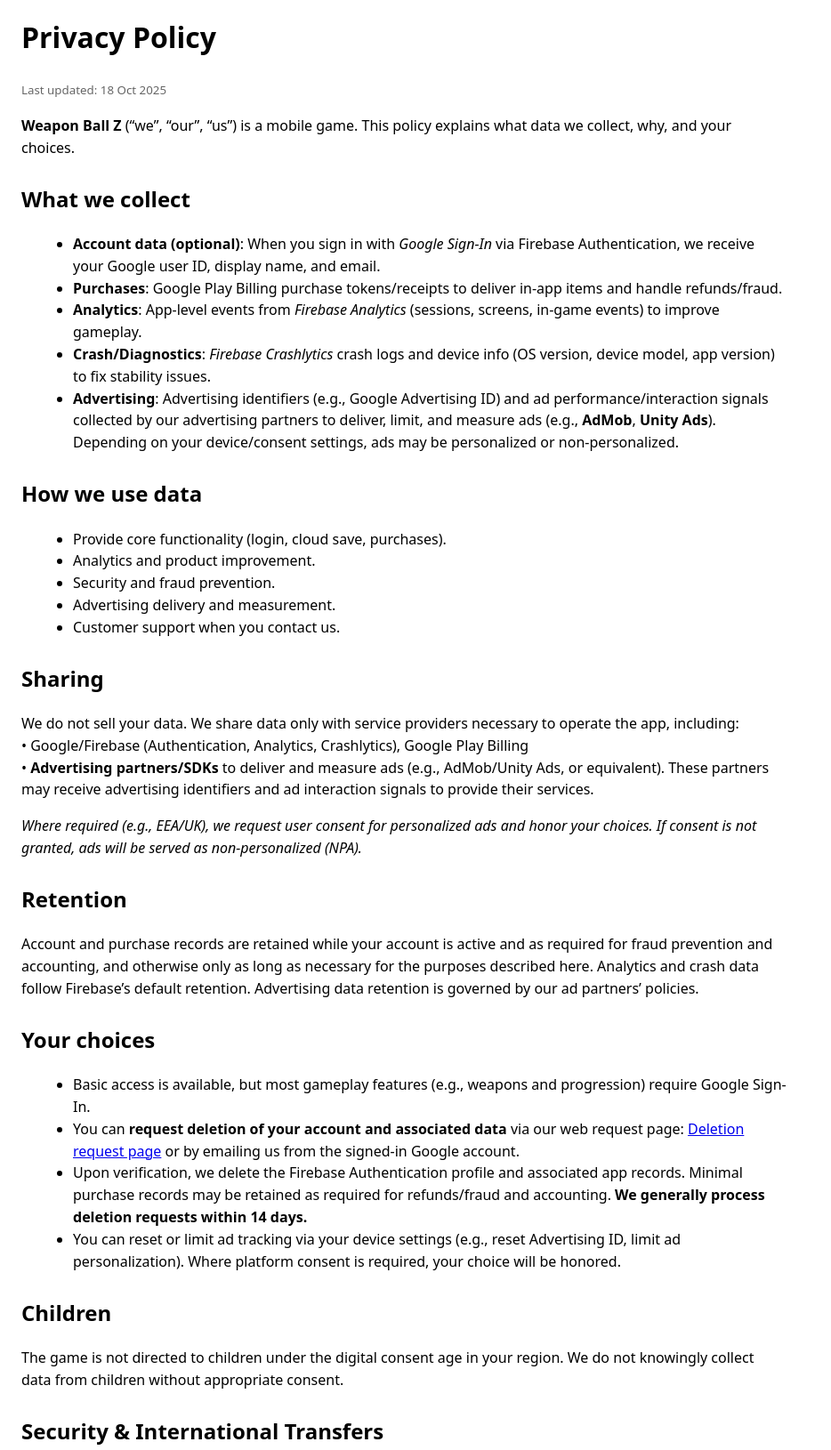
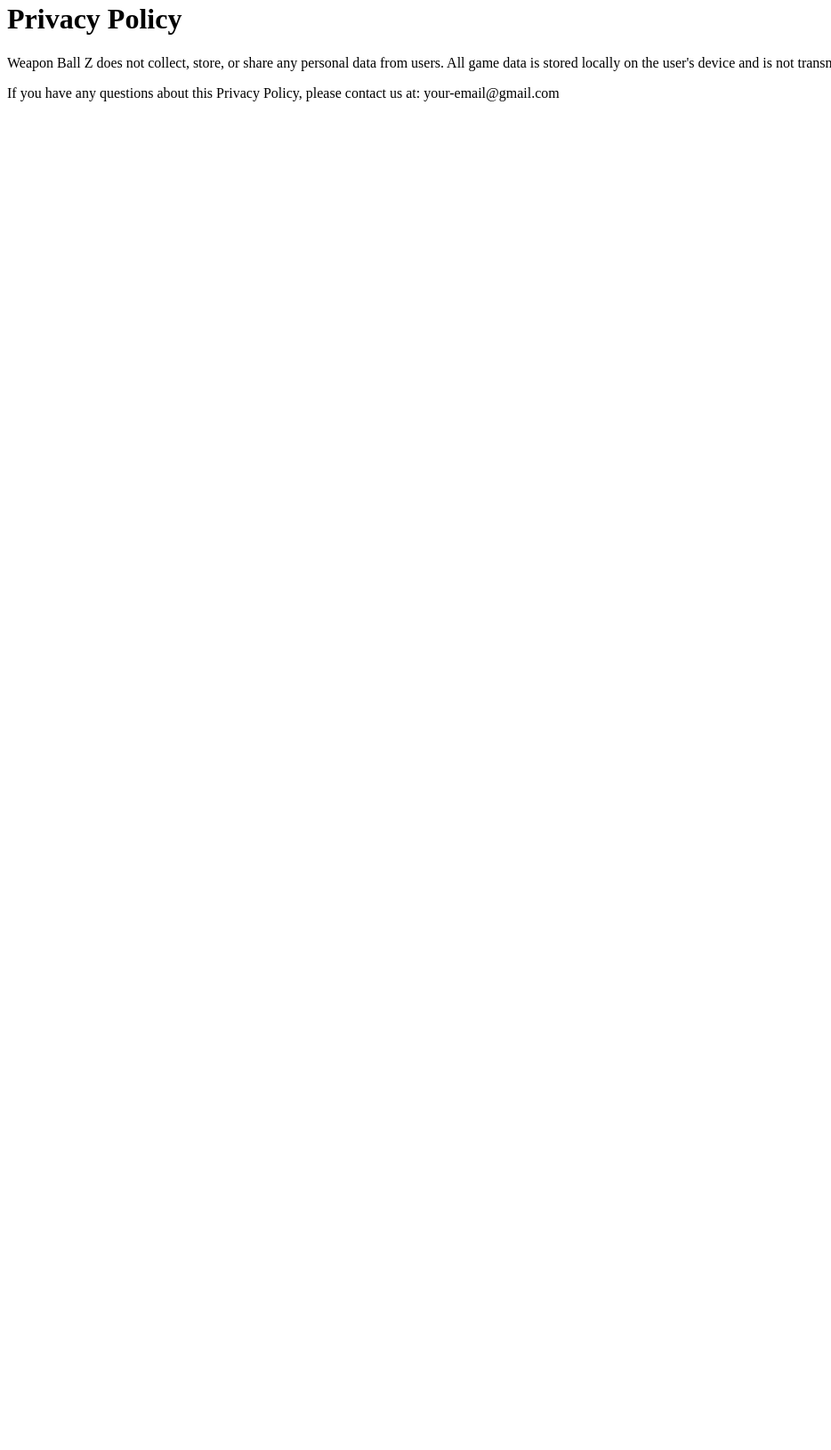
Before and after one commit to Puddin707/weaponballz-privacy, a plain HTML site: page index.html in a window 1280 px wide. Shown: the part 18-1648 px from the top of the page at 89% size, without its empty margins (0-934 px from the left). After the commit the page ends 800 px from the top, so only its background shows below. Drawn offline with Linux system fonts and the light colour scheme.

Commit message:
Update index.html

```diff
--- a/index.html
+++ b/index.html
@@ -1,70 +1,17 @@
 <!DOCTYPE html>
-<html lang="en">
+<html>
 <head>
-  <meta charset="utf-8" />
-  <title>Privacy Policy – Weapon Ball Z</title>
-  <meta name="viewport" content="width=device-width, initial-scale=1" />
-  <style>
-    body{font-family:system-ui,-apple-system,Segoe UI,Roboto,Helvetica,Arial,sans-serif;line-height:1.55;margin:24px;max-width:860px}
-    h1,h2{margin-top:1.1em}
-    ul{margin:0 0 0 18px}
-    small{color:#666}
-  </style>
+    <meta charset="utf-8">
+    <title>Privacy Policy - Weapon Ball Z</title>
 </head>
 <body>
-  <h1>Privacy Policy</h1>
-  <p><small>Last updated: 18 Oct 2025</small></p>
-
-  <p><strong>Weapon Ball Z</strong> (“we”, “our”, “us”) is a mobile game. This policy explains what data we collect, why, and your choices.</p>
-
-  <h2>What we collect</h2>
-  <ul>
-    <li><strong>Account data (optional)</strong>: When you sign in with <em>Google Sign-In</em> via Firebase Authentication, we receive your Google user ID, display name, and email.</li>
-    <li><strong>Purchases</strong>: Google Play Billing purchase tokens/receipts to deliver in-app items and handle refunds/fraud.</li>
-    <li><strong>Analytics</strong>: App-level events from <em>Firebase Analytics</em> (sessions, screens, in-game events) to improve gameplay.</li>
-    <li><strong>Crash/Diagnostics</strong>: <em>Firebase Crashlytics</em> crash logs and device info (OS version, device model, app version) to fix stability issues.</li>
-    <li><strong>Advertising</strong>: Advertising identifiers (e.g., Google Advertising ID) and ad performance/interaction signals collected by our advertising partners to deliver, limit, and measure ads (e.g., <strong>AdMob</strong>, <strong>Unity Ads</strong>). Depending on your device/consent settings, ads may be personalized or non-personalized.</li>
-  </ul>
-
-  <h2>How we use data</h2>
-  <ul>
-    <li>Provide core functionality (login, cloud save, purchases).</li>
-    <li>Analytics and product improvement.</li>
-    <li>Security and fraud prevention.</li>
-    <li>Advertising delivery and measurement.</li>
-    <li>Customer support when you contact us.</li>
-  </ul>
-
-  <h2>Sharing</h2>
-  <p>We do not sell your data. We share data only with service providers necessary to operate the app, including:
-    <br>• Google/Firebase (Authentication, Analytics, Crashlytics), Google Play Billing
-    <br>• <strong>Advertising partners/SDKs</strong> to deliver and measure ads (e.g., AdMob/Unity Ads, or equivalent). These partners may receive advertising identifiers and ad interaction signals to provide their services.
-  </p>
-  <p><em>Where required (e.g., EEA/UK), we request user consent for personalized ads and honor your choices. If consent is not granted, ads will be served as non-personalized (NPA).</em></p>
-
-  <h2>Retention</h2>
-  <p>Account and purchase records are retained while your account is active and as required for fraud prevention and accounting, and otherwise only as long as necessary for the purposes described here. Analytics and crash data follow Firebase’s default retention. Advertising data retention is governed by our ad partners’ policies.</p>
-
-  <h2>Your choices</h2>
-  <ul>
-    <li>Basic access is available, but most gameplay features (e.g., weapons and progression) require Google Sign-In.</li>
-    <li>You can <strong>request deletion of your account and associated data</strong> via our web request page:
-      <a href="https://sites.google.com/view/weaponballz-help">Deletion request page</a>
-      or by emailing us from the signed-in Google account.</li>
-    <li>Upon verification, we delete the Firebase Authentication profile and associated app records. Minimal purchase records may be retained as required for refunds/fraud and accounting. <strong>We generally process deletion requests within 14 days.</strong></li>
-    <li>You can reset or limit ad tracking via your device settings (e.g., reset Advertising ID, limit ad personalization). Where platform consent is required, your choice will be honored.</li>
-  </ul>
-
-  <h2>Children</h2>
-  <p>The game is not directed to children under the digital consent age in your region. We do not knowingly collect data from children without appropriate consent.</p>
-
-  <h2>Security & International Transfers</h2>
-  <p>Data is encrypted in transit (TLS). Processing may occur on Google Cloud/Firebase or our partners’ infrastructure outside your country, with appropriate protections applied by those providers.</p>
-
-  <h2>Contact</h2>
-  <p>Email: <a href="mailto:galacticozstudio@gmail.com">galacticozstudio@gmail.com</a></p>
-
-  <h2>Changes</h2>
-  <p>We may update this policy over time and will post the new version on this page.</p>
+    <h1>Privacy Policy</h1>
+    <p>
+        Weapon Ball Z does not collect, store, or share any personal data from users.
+        All game data is stored locally on the user's device and is not transmitted to any server.
+    </p>
+    <p>
+        If you have any questions about this Privacy Policy, please contact us at: your-email@gmail.com
+    </p>
 </body>
 </html>
```
